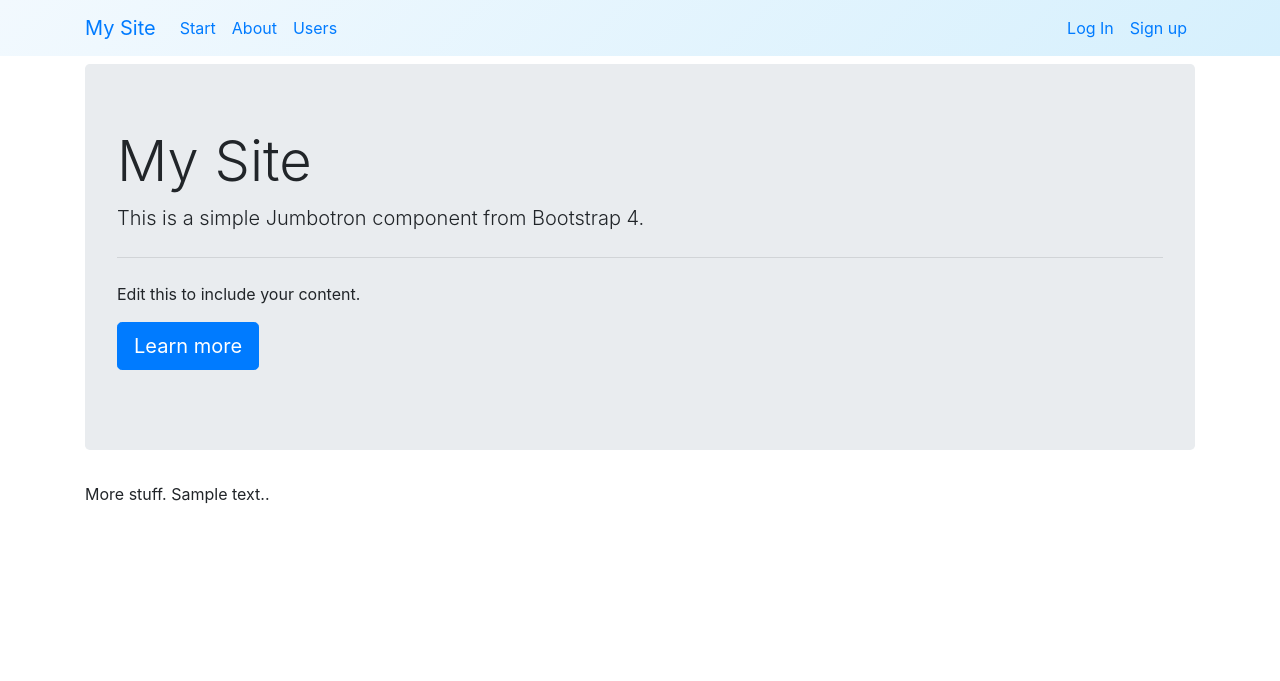
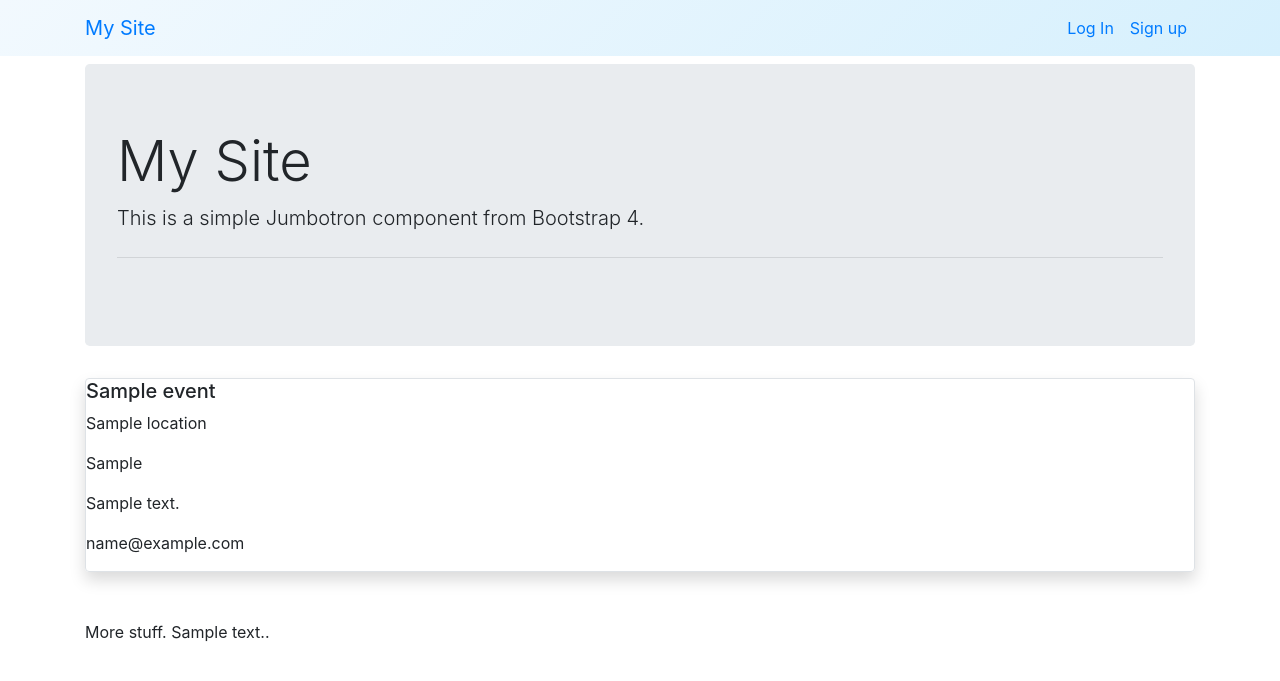
Before and after one commit to KickstartTeam1/pencil_it_in, a Django app: template apps/core/templates/pages/home.html in a window 1280 px wide. Shown: the top 681 px of the page. Run offline with Django 3.2, Linux system fonts and the light colour scheme; the template is opened without the code that fills it: most values are stand-ins (such as "Sample title", 1, 10 or a date in 2020); some libraries are stand-ins or nearby versions.

Commit message:
Adds content to html file

```diff
--- a/apps/core/templates/base.html
+++ b/apps/core/templates/base.html
@@ -44,17 +44,6 @@
         </button>
 
         <div class="collapse navbar-collapse" id="navbarSupportedContent">
-            <ul class="navbar-nav mr-auto">
-                <li class="nav-item">
-                    <a class="nav-link" href="{% url 'home' %}">Start</a>
-                </li>
-                <li class="nav-item">
-                    <a class="nav-link" href="{% url 'about' %}">About</a>
-                </li>
-                <li class="nav-item">
-                    <a class="nav-link" href="{% url 'view_all_users' %}">Users</a>
-                </li>
-            </ul>
             <ul class="navbar-nav ml-auto">
                 {% if request.user.is_authenticated %}
                     <li class="nav-item">
--- a/apps/core/templates/pages/event_receipt.html
+++ b/apps/core/templates/pages/event_receipt.html
@@ -11,9 +11,7 @@
   <p class="lead">The form will be here!</p>
   <hr class="my-4">
   <p>Edit this to include your content.</p>
-  <p class="lead">
-    <a class="btn btn-primary btn-lg" href="{% url 'about' %}" role="button">Learn more</a>
-  </p>
+
 </div>
 
 <p>More stuff. {{ example_context_variable }}.</p>
--- a/apps/core/templates/pages/home.html
+++ b/apps/core/templates/pages/home.html
@@ -10,11 +10,24 @@
   <h1 class="display-4">My Site</h1>
   <p class="lead">This is a simple Jumbotron component from Bootstrap 4.</p>
   <hr class="my-4">
-  <p>Edit this to include your content.</p>
-  <p class="lead">
-    <a class="btn btn-primary btn-lg" href="{% url 'about' %}" role="button">Learn more</a>
-  </p>
 </div>
+
+{% for event in events %}
+    <div class="mb-5 border rounded shadow">
+
+        <div>
+            <h5>{{ event.event_title }}</h5>
+            <p>{{ event.location }}</p>
+            <p>{{ event.start_dt }}</p>
+            <p>{{ event.message }}</p>
+            <p>{{ event.invitee_emails }}</p>
+        </div>
+        <!-- <div class="btn-group btn-group-sm">
+            <a href="/event-edit/{{ book.id }}/" class="btn btn-outline-primary"> ✏️  </a>
+            <a href="/event-edit/{{ book.id }}/" class="btn btn-outline-danger"> 🗑️ </a>
+        </div> -->
+    </div>
+{% endfor %}
 
 <p>More stuff. {{ example_context_variable }}.</p>
 
```
Also changed, not shown: apps/core/templates/pages/create_form.html (+6 -4 lines).
